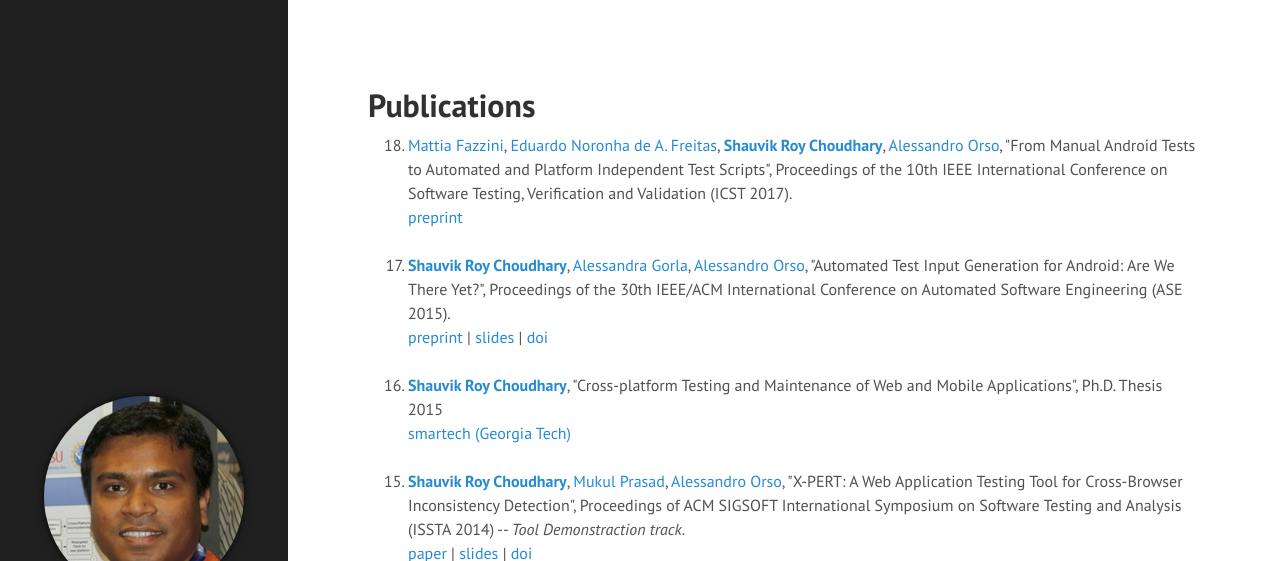
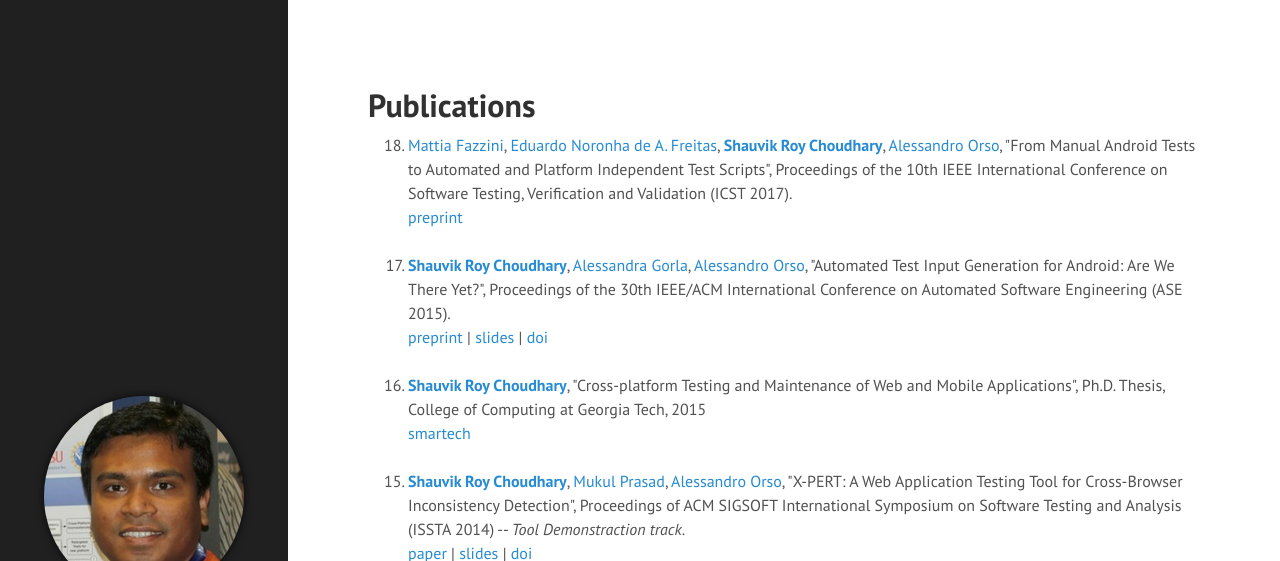
Before and after one commit to shauvik/shauvik.github.io, a Jekyll site: the page built from publications.html, in a window 1280 px wide and 900 px high, cut to the strip 0-561 px from the top of the window. Built offline with Jekyll 4.4.1, drawn with Linux system fonts in a browser that asks for light colours; nearby versions of some CDN libraries.

Commit message:
Update publications.html

```diff
--- a/publications.html
+++ b/publications.html
@@ -18,8 +18,8 @@ Automated Software Engineering (ASE 2015).</li>
 <a href="http://dx.doi.org/10.1109/ASE.2015.89">doi</a>
 <br><br>
 
-<li><a><b>Shauvik Roy Choudhary</b></a>, "Cross-platform Testing and Maintenance of Web and Mobile Applications", Ph.D. Thesis 2015</li>
-<a href="https://smartech.gatech.edu/handle/1853/53588">smartech (Georgia Tech)</a>
+<li><a><b>Shauvik Roy Choudhary</b></a>, "Cross-platform Testing and Maintenance of Web and Mobile Applications", Ph.D. Thesis, College of Computing at Georgia Tech, 2015</li>
+<a href="http://hdl.handle.net/1853/53588">smartech</a>
 <br><br>
 
 <li><a><b>Shauvik Roy Choudhary</b></a>, <a href="http://www.flacp.fujitsulabs.com/~mprasad/">Mukul Prasad</a>, <a href="http://www.cc.gatech.edu/~orso/">Alessandro Orso</a>, "X-PERT: A Web Application Testing Tool for Cross-Browser Inconsistency Detection", Proceedings of ACM SIGSOFT International Symposium on Software Testing and Analysis (ISSTA 2014) -- <i>Tool Demonstraction track</i>.</li>
```
